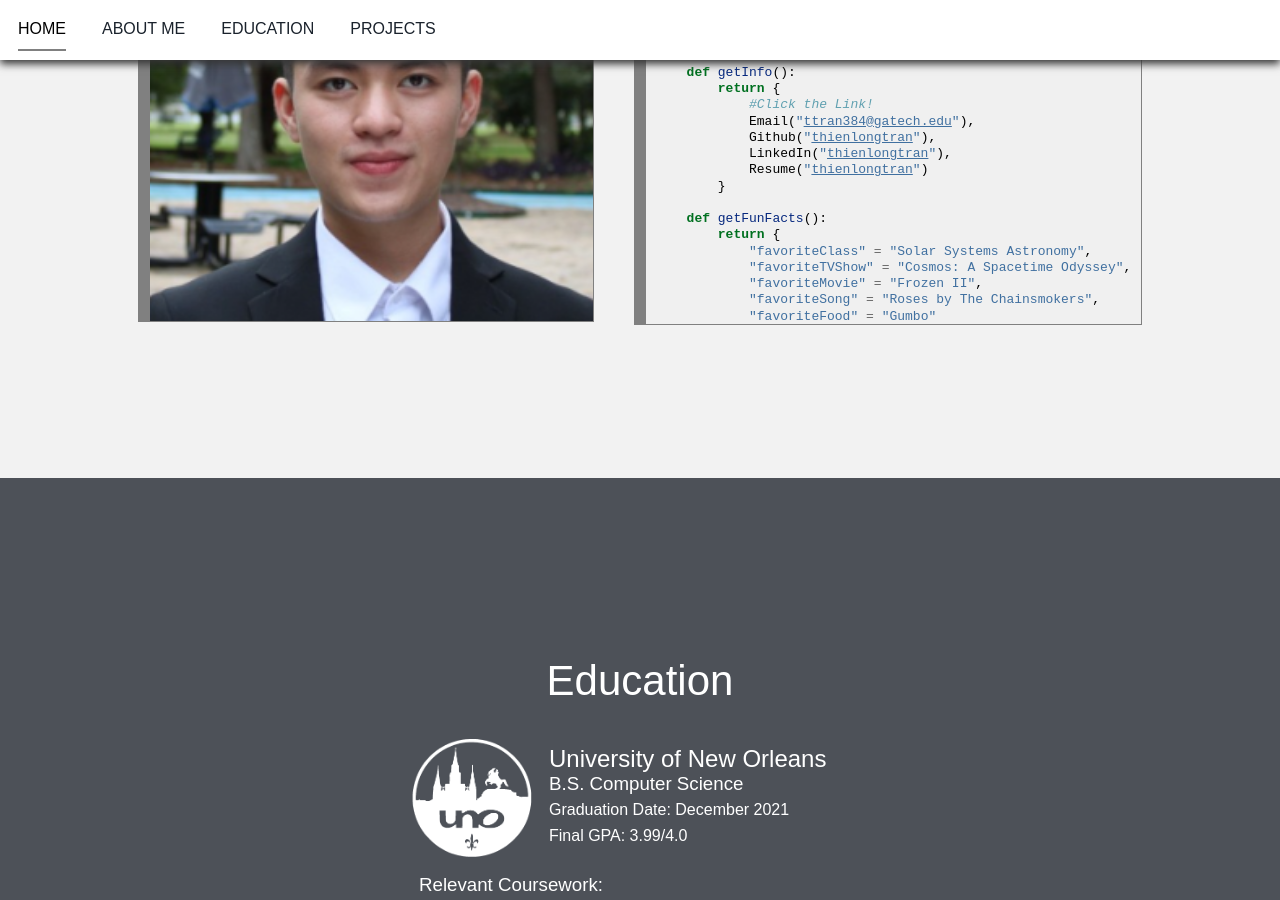
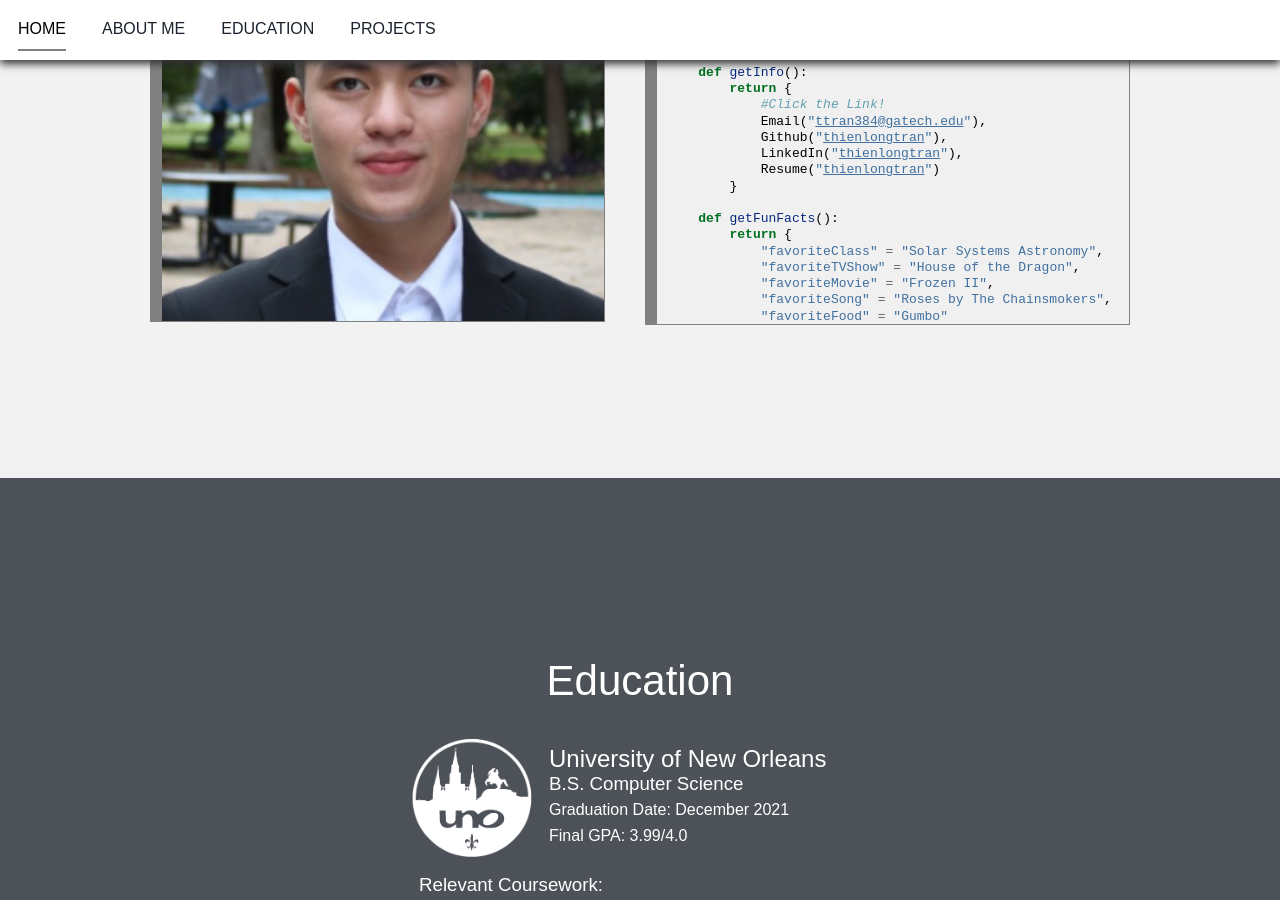
Before and after one commit to Continuiti/personal-website-v2, a Jekyll site: the page built from index.html, in a window 1280 px wide and 900 px high, scrolled down 1322 px. Built offline with Jekyll 4.4.1, drawn with Linux system fonts in a browser that asks for light colours.

Commit message:
House of the Dragon is my favorite new show!

```diff
--- a/_includes/bio_codeblock.html
+++ b/_includes/bio_codeblock.html
@@ -23,7 +23,7 @@
     <span style="color: #007020; font-weight: bold">def</span> <span style="color: #06287e">getFunFacts</span>():
         <span style="color: #007020; font-weight: bold">return</span> {
             <span style="color: #4070a0">&quot;favoriteClass&quot;</span> <span style="color: #666666">=</span> <span style="color: #4070a0">&quot;Solar Systems Astronomy&quot;</span>,
-            <span style="color: #4070a0">&quot;favoriteTVShow&quot;</span> <span style="color: #666666">=</span> <span style="color: #4070a0">&quot;Cosmos: A Spacetime Odyssey&quot;</span>,
+            <span style="color: #4070a0">&quot;favoriteTVShow&quot;</span> <span style="color: #666666">=</span> <span style="color: #4070a0">&quot;House of the Dragon&quot;</span>,
             <span style="color: #4070a0">&quot;favoriteMovie&quot;</span> <span style="color: #666666">=</span> <span style="color: #4070a0">&quot;Frozen II&quot;</span>,
             <span style="color: #4070a0">&quot;favoriteSong&quot;</span> <span style="color: #666666">=</span> <span style="color: #4070a0">&quot;Roses by The Chainsmokers&quot;</span>,
             <span style="color: #4070a0">&quot;favoriteFood&quot;</span> <span style="color: #666666">=</span> <span style="color: #4070a0">&quot;Gumbo&quot;</span>
```
